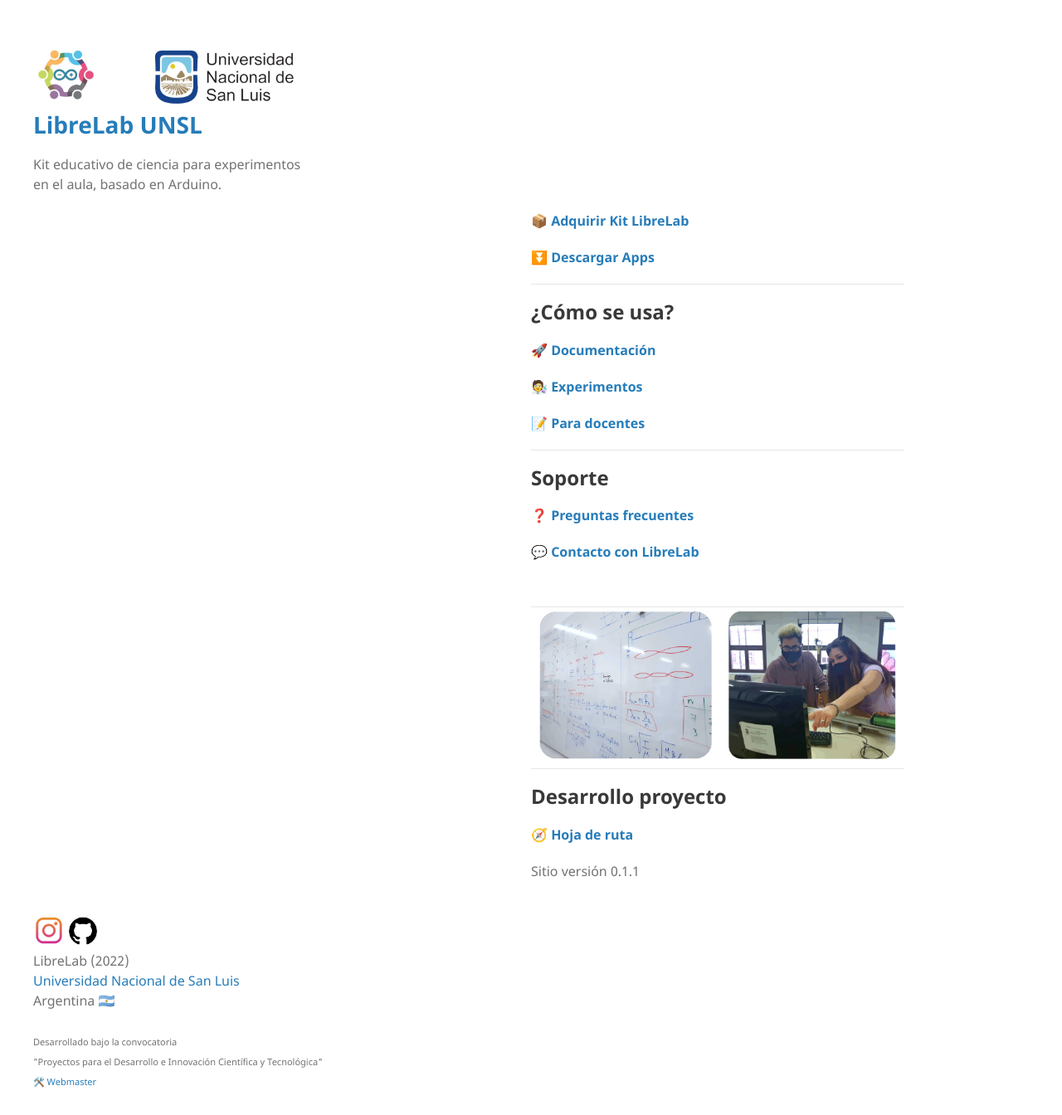
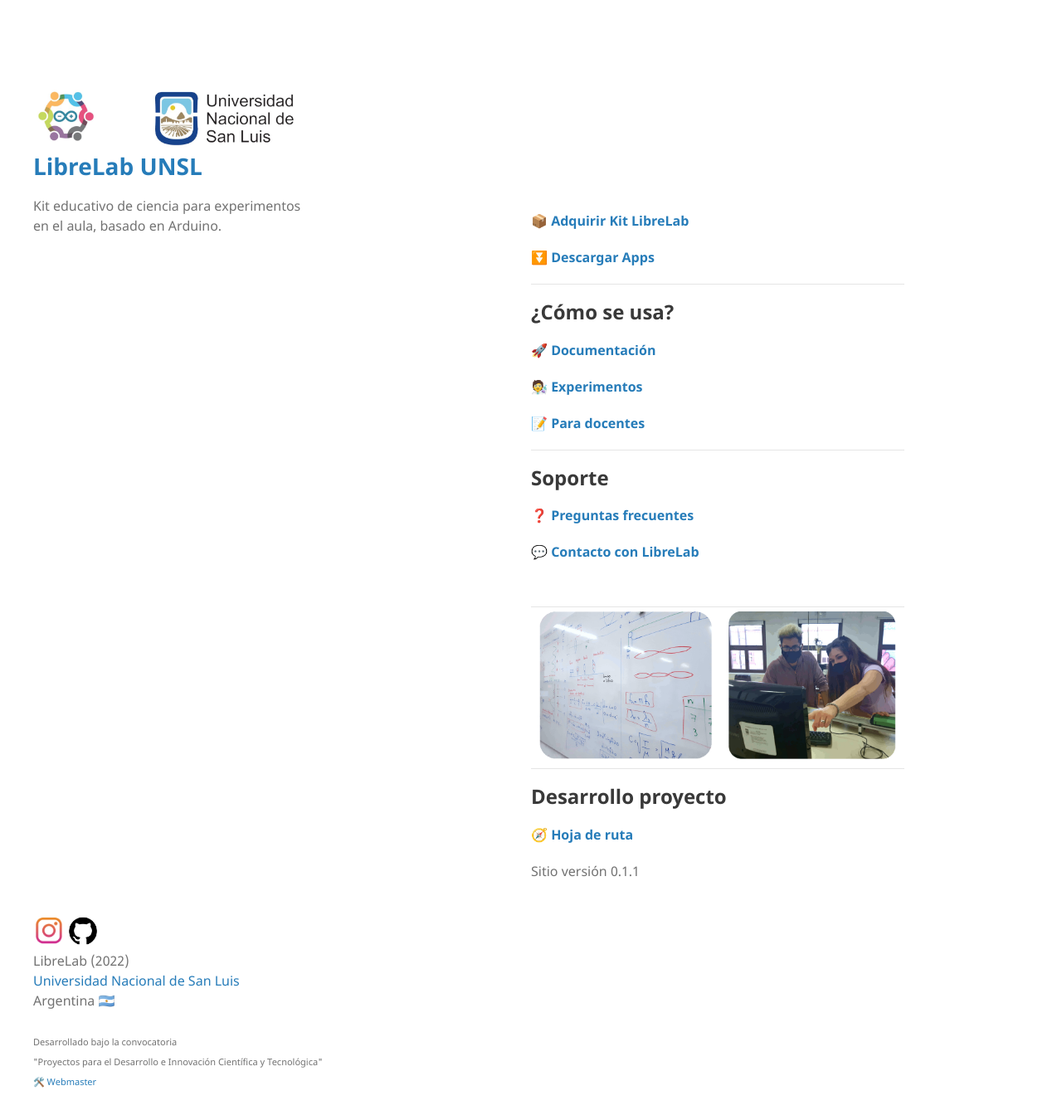
Before and after one commit to labunsl/labunsl.github.io, a Jekyll site: the page built from index.md, in a window 1280 px wide. Shown: the whole page at 83% size. Built offline with Jekyll 4.4.1, drawn with Linux system fonts in a browser that asks for light colours.

Commit message:
Update jekyll-theme-minimal.scss

```diff
--- a/_sass/jekyll-theme-minimal.scss
+++ b/_sass/jekyll-theme-minimal.scss
@@ -123,6 +123,7 @@
   float:left;
   position:relative;
   right:150px;
+  top:50px;
   -webkit-font-smoothing:subpixel-antialiased;
 }
 
```
